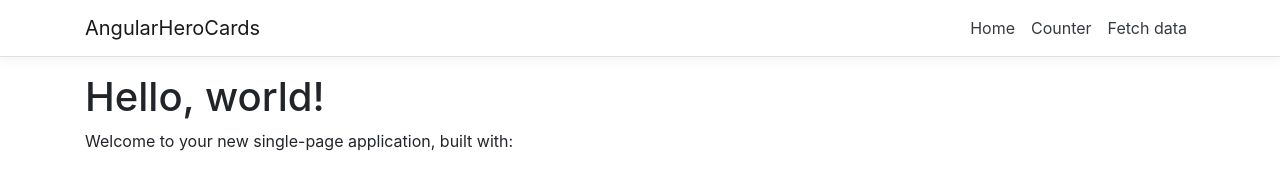
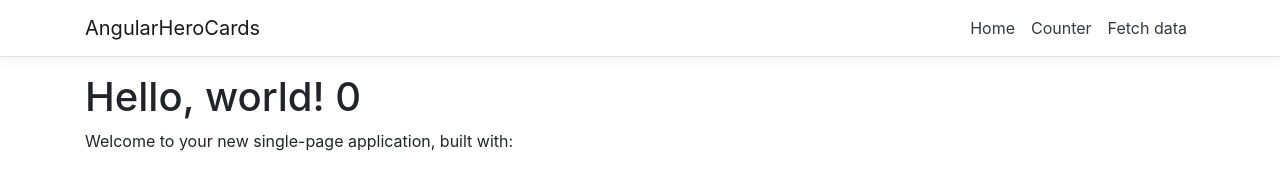
Before and after one commit to Dratp/HeroCardsAngular, an Angular app in the folder ClientApp/: page / in a window 1280 px wide. Shown: the top 171 px of the page. Built offline with nearby package versions, Linux system fonts and the light colour scheme.

Commit message:
Login service carries info

```diff
--- a/ClientApp/src/app/home/home.component.html
+++ b/ClientApp/src/app/home/home.component.html
@@ -1,4 +1,10 @@
-<h1>Hello, world!</h1>
+<h1>
+  Hello, world!
+
+  {{playerService.playerID}}
+</h1>
+
+
 <p>Welcome to your new single-page application, built with:</p>
 <ul>
   <li><a href='https://get.asp.net/'>ASP.NET Core</a> and <a href='https://msdn.microsoft.com/en-us/library/67ef8sbd.aspx'>C#</a> for cross-platform server-side code</li>
--- a/ClientApp/src/app/home/home.component.ts
+++ b/ClientApp/src/app/home/home.component.ts
@@ -1,8 +1,10 @@
 import { Component } from '@angular/core';
+import { PlayerService } from '../services/player.service';
 
 @Component({
   selector: 'app-home',
   templateUrl: './home.component.html',
 })
 export class HomeComponent {
+  constructor(private playerService: PlayerService) { }
 }
--- a/ClientApp/src/app/interfaces/player.ts
+++ b/ClientApp/src/app/interfaces/player.ts
@@ -13,7 +13,7 @@ export interface Player {
 }
 
 export interface PlayerInfo {
-  PlayerID?: number;
+  playerID?: number;
   Name: string;
   password?: string;
   response?: boolean;
--- a/ClientApp/src/app/services/player.service.ts
+++ b/ClientApp/src/app/services/player.service.ts
@@ -33,10 +33,10 @@ export class PlayerService {
   }
 
   setPlayer(playerInfo: PlayerInfo) {
-    this.playerID = playerInfo.PlayerID
+    this.playerID = playerInfo.playerID
     this.response = playerInfo.response
     this.reason = playerInfo.reason
-
+    console.log(playerInfo.playerID)
     if (playerInfo.response) {
       this.route.navigate([""])
     }
```
Also changed, not shown: 2 other files (tests, documents, lock files or other folders).
